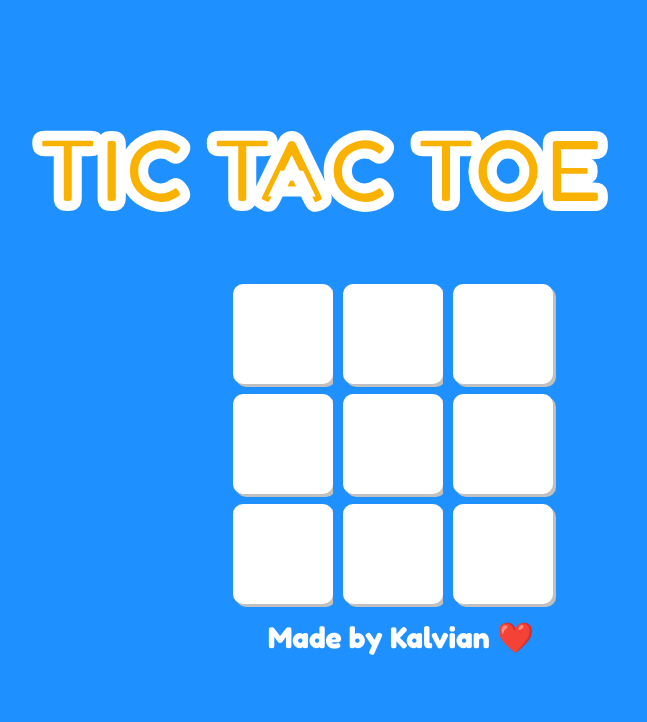
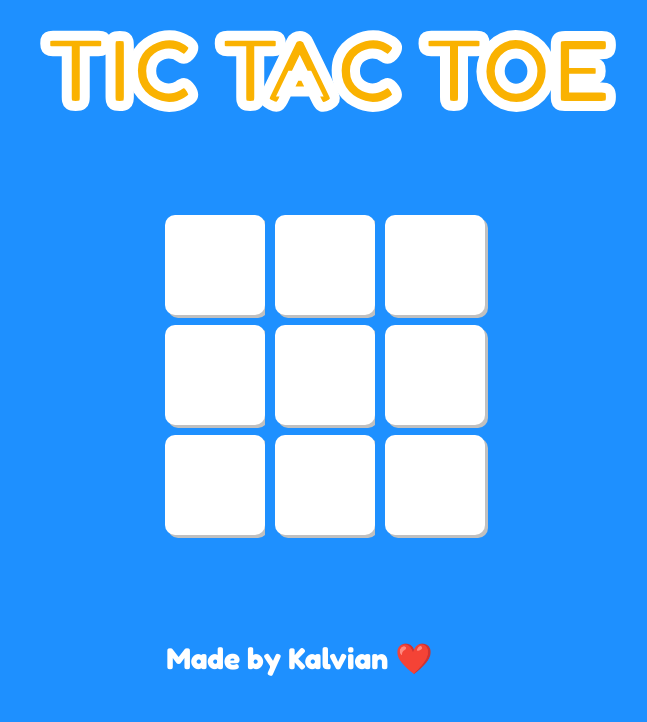
Before and after one commit to BOMMAKAPARANDHAMAREDDY/GAME-DEVELOPMENT--2.1, a plain HTML site: page index.html in a window 1280 px wide. Shown: the whole page, without its empty margins (320-967 px from the left). Drawn offline with Linux system fonts and the light colour scheme.

Commit message:
changes made in css

```diff
--- a/style.css
+++ b/style.css
@@ -2,19 +2,26 @@
 
 *{
     background-color: dodgerblue;
+}
+html,body{
+    height: 100%;
+    width: 100%;
 }
 header{
     font-family: 'Fredoka', sans-serif;
     color: #FAB201;
     font-size: 100px;
     text-align: center;
-    padding-top: 100px;
     -webkit-text-stroke: 10px white;
 }
 
 .game{
-    height: 100px;
-    width: 100px;
+    height: 100%;
+    width: 100%;
+    position: absolute;
+    left: 50%;
+    top: 90%;
+    transform: translate(-50%, -50%);
 }
 .box{
     height: 100px;
@@ -30,13 +37,15 @@ header{
     display: grid;
     grid-template-columns: 110px 110px 110px;
     grid-template-rows: 110px 110px 110px;
-    padding-left: 700px;
-    padding-top: 160px;
+
 }
 footer{
+    /* height: 100%;
+    width: 100%; */
     font-family: 'Fredoka', sans-serif;
     color: white;
     font-size: 30px;
-    margin-top: 290px;
-    margin-left: 580px;
+    position: absolute;
+    top: 80%;
+    left: 38%;
 }
```
